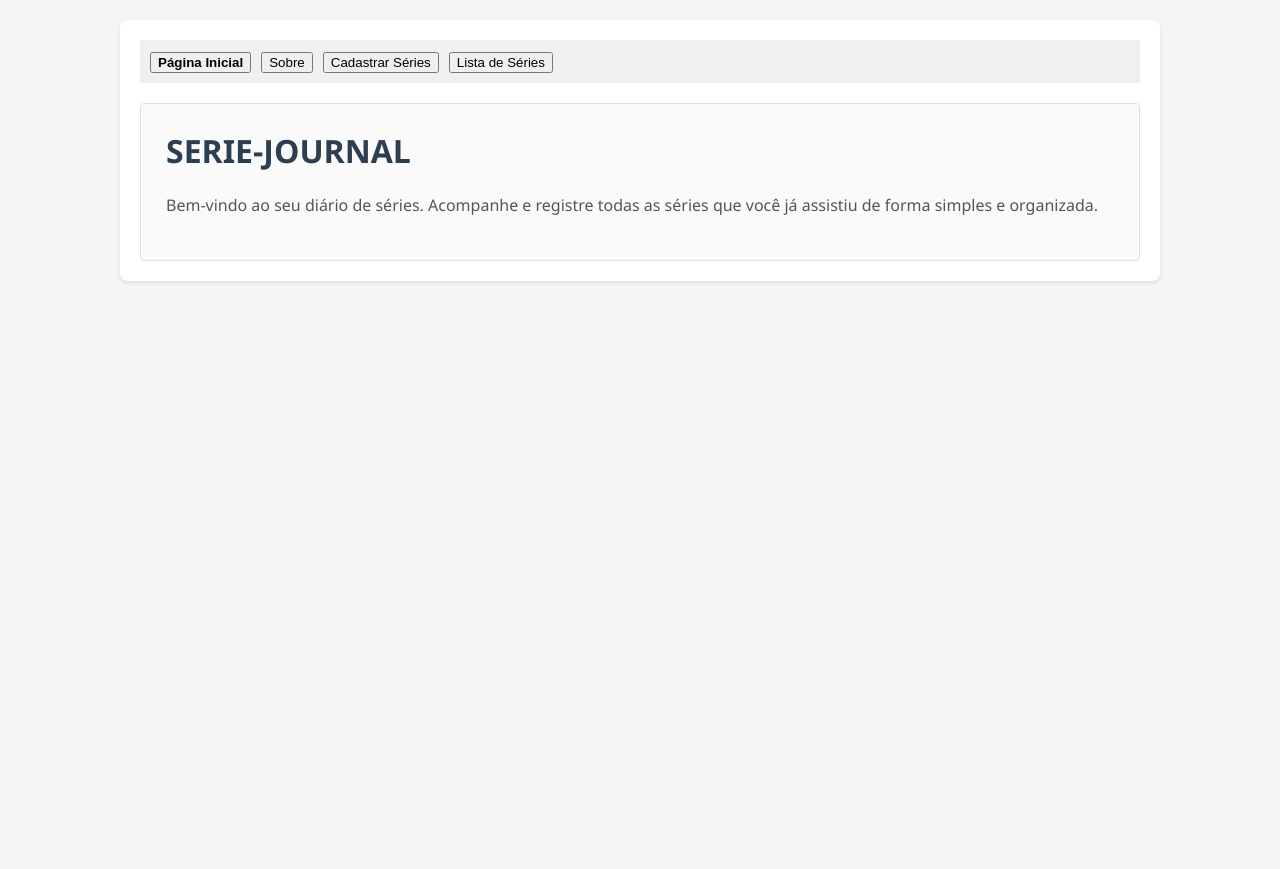
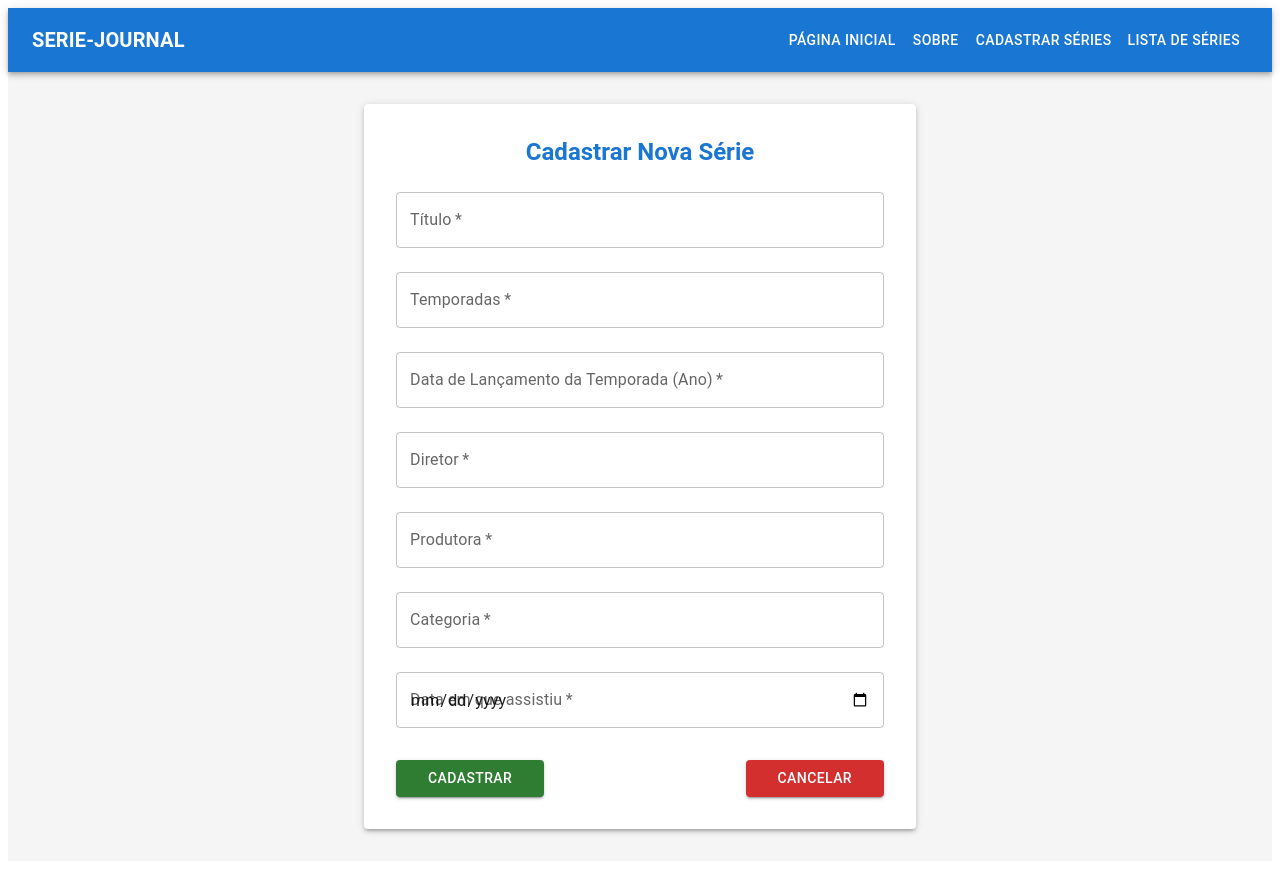
Before and after one commit to GHFacchini/serie-journal, a React (Vite) app: page /cadastrar in a window 1280 px wide. Before the commit the page ends 800 px from the top, so only its background shows below. Built offline with nearby package versions, Linux system fonts and the light colour scheme.

Commit message:
Feat: evolve SERIE-JOURNAL to Phase 2 (React Router, Axios, Material-UI)

```diff
--- a/src/App.jsx
+++ b/src/App.jsx
@@ -1,117 +1,61 @@
-import React, { useState } from 'react';
-import './App.css';
+import React from 'react';
+import { BrowserRouter as Router, Routes, Route } from 'react-router-dom';
+import { Container, Box, Typography, Paper } from '@mui/material';
 import NavBar from './components/NavBar';
 import SerieForm from './components/SerieForm';
 import SerieList from './components/SerieList';
 
+function Home() {
+  return (
+    <Container maxWidth="md" sx={{ mt: 4 }}>
+      <Paper elevation={3} sx={{ p: 4, textAlign: 'center', backgroundColor: '#fafafa' }}>
+        <Typography variant="h3" component="h1" gutterBottom color="primary">
+          SERIE-JOURNAL
+        </Typography>
+        <Typography variant="h6" color="textSecondary" paragraph>
+          Bem-vindo ao seu diário de séries. Acompanhe e registre todas as séries que você já assistiu de forma simples e organizada.
+        </Typography>
+      </Paper>
+    </Container>
+  );
+}
+
+function Sobre() {
+  return (
+    <Container maxWidth="md" sx={{ mt: 4 }}>
+      <Paper elevation={3} sx={{ p: 4, backgroundColor: '#fafafa' }}>
+        <Typography variant="h4" component="h1" gutterBottom color="primary">
+          Sobre o Projeto
+        </Typography>
+        <Typography variant="body1" paragraph>
+          Este sistema foi desenvolvido como trabalho prático para a disciplina de Desenvolvimento de Sistemas Frontend.
+        </Typography>
+        <Typography variant="body1" paragraph>
+          <strong>Objetivo:</strong> Evoluir o projeto praticando conceitos mais avançados de React:
+        </Typography>
+        <ul>
+          <li><Typography variant="body1">Roteamento SPA utilizando <code>react-router-dom</code>.</Typography></li>
+          <li><Typography variant="body1">Consumo de APIs REST utilizando a biblioteca <code>axios</code>.</Typography></li>
+          <li><Typography variant="body1">Estilização moderna e componentes ricos utilizando o framework <code>Material-UI</code>.</Typography></li>
+        </ul>
+      </Paper>
+    </Container>
+  );
+}
+
 function App() {
-  const [currentTab, setCurrentTab] = useState('home');
-  const [editingSerie, setEditingSerie] = useState(null);
-  const [series, setSeries] = useState([
-    {
-      id: 1,
-      titulo: 'Breaking Bad',
-      temporadas: 5,
-      lancamento: 2008,
-      diretor: 'Vince Gilligan',
-      produtora: 'Sony Pictures',
-      categoria: 'Drama',
-      dataAssistido: '2023-05-15'
-    },
-    {
-      id: 2,
-      titulo: 'The Office',
-      temporadas: 9,
-      lancamento: 2005,
-      diretor: 'Greg Daniels',
-      produtora: 'NBC',
-      categoria: 'Comédia',
-      dataAssistido: '2023-06-20'
-    },
-    {
-      id: 3,
-      titulo: 'Shameless',
-      temporadas: 11,
-      lancamento: 2011,
-      diretor: 'John Wells',
-      produtora: 'Warner Bros',
-      categoria: 'Comédia Dramática',
-      dataAssistido: '2023-08-10'
-    },
-    {
-      id: 4,
-      titulo: 'How I Met Your Mother',
-      temporadas: 9,
-      lancamento: 2005,
-      diretor: 'Carter Bays',
-      produtora: '20th Century Fox',
-      categoria: 'Comédia',
-      dataAssistido: '2024-02-12'
-    }
-  ]);
-
-  const adicionarSerie = (novaSerie) => {
-    const serieComId = { ...novaSerie, id: Date.now() };
-    setSeries([...series, serieComId]);
-    setCurrentTab('listar');
-  };
-
-  const editarSerie = (serieAtualizada) => {
-    setSeries(series.map(s => s.id === serieAtualizada.id ? serieAtualizada : s));
-    setEditingSerie(null);
-    setCurrentTab('listar');
-  };
-
-  const deletarSerie = (id) => {
-    setSeries(series.filter(s => s.id !== id));
-  };
-
   return (
-    <div className="app-container">
-      <NavBar
-        currentTab={currentTab}
-        setCurrentTab={setCurrentTab}
-        setEditingSerie={setEditingSerie}
-      />
-
-      <main className="content">
-        {currentTab === 'home' && (
-          <div className="tab-content">
-            <h1>SERIE-JOURNAL</h1>
-            <p>Bem-vindo ao seu diário de séries. Acompanhe e registre todas as séries que você já assistiu de forma simples e organizada.</p>
-          </div>
-        )}
-
-        {currentTab === 'sobre' && (
-          <div className="tab-content">
-            <h1>Sobre o Projeto</h1>
-            <p>Este sistema foi desenvolvido como trabalho prático para a disciplina de Desenvolvimento de Sistemas Frontend.</p>
-            <p>Objetivo: Praticar os conceitos iniciais do React, incluindo estado (useState), passagem de propriedades (props) e renderização condicional de componentes.</p>
-          </div>
-        )}
-
-        {currentTab === 'cadastrar' && (
-          <SerieForm
-            adicionarSerie={adicionarSerie}
-            editarSerie={editarSerie}
-            editingSerie={editingSerie}
-            setEditingSerie={setEditingSerie}
-            setCurrentTab={setCurrentTab}
-          />
-        )}
-
-        {currentTab === 'listar' && (
-          <SerieList
-            series={series}
-            deletarSerie={deletarSerie}
-            setEditingSerie={(serie) => {
-              setEditingSerie(serie);
-              setCurrentTab('cadastrar');
-            }}
-          />
-        )}
-      </main>
-    </div>
+    <Router>
+      <Box sx={{ flexGrow: 1, minHeight: '100vh', backgroundColor: '#f5f5f5', pb: 4 }}>
+        <NavBar />
+        <Routes>
+          <Route path="/" element={<Home />} />
+          <Route path="/sobre" element={<Sobre />} />
+          <Route path="/cadastrar" element={<SerieForm />} />
+          <Route path="/listar" element={<SerieList />} />
+        </Routes>
+      </Box>
+    </Router>
   );
 }
 
--- a/src/components/NavBar/index.jsx
+++ b/src/components/NavBar/index.jsx
@@ -1,36 +1,46 @@
 import React from 'react';
+import { Link } from 'react-router-dom';
+import { AppBar, Toolbar, Typography, Button, Box } from '@mui/material';
 
-function NavBar({ currentTab, setCurrentTab, setEditingSerie }) {
+function NavBar() {
   return (
-    <nav style={{ padding: '10px', background: '#f0f0f0', marginBottom: '20px' }}>
-      <button
-        onClick={() => setCurrentTab('home')}
-        style={{ marginRight: '10px', fontWeight: currentTab === 'home' ? 'bold' : 'normal' }}
+    <AppBar position="static" color="primary">
+      <Toolbar>
+        <Typography variant="h6" component="div" sx={{ flexGrow: 1, fontWeight: 'bold' }}>
+          SERIE-JOURNAL
+        </Typography>
+        <Box>
+          <Button
+            color="inherit"
+            component={Link}
+            to="/"
           >
             Página Inicial
-      </button>
-      <button
-        onClick={() => setCurrentTab('sobre')}
-        style={{ marginRight: '10px', fontWeight: currentTab === 'sobre' ? 'bold' : 'normal' }}
+          </Button>
+          <Button
+            color="inherit"
+            component={Link}
+            to="/sobre"
           >
             Sobre
-      </button>
-      <button
-        onClick={() => {
-          setEditingSerie(null);
-          setCurrentTab('cadastrar');
-        }}
-        style={{ marginRight: '10px', fontWeight: currentTab === 'cadastrar' ? 'bold' : 'normal' }}
+          </Button>
+          <Button
+            color="inherit"
+            component={Link}
+            to="/cadastrar"
           >
             Cadastrar Séries
-      </button>
-      <button
-        onClick={() => setCurrentTab('listar')}
-        style={{ fontWeight: currentTab === 'listar' ? 'bold' : 'normal' }}
+          </Button>
+          <Button
+            color="inherit"
+            component={Link}
+            to="/listar"
           >
             Lista de Séries
-      </button>
-    </nav>
+          </Button>
+        </Box>
+      </Toolbar>
+    </AppBar>
   );
 }
 
--- a/src/components/SerieForm/index.jsx
+++ b/src/components/SerieForm/index.jsx
@@ -1,6 +1,13 @@
 import React, { useState, useEffect } from 'react';
+import { useNavigate, useLocation } from 'react-router-dom';
+import axios from 'axios';
+import { Container, Paper, Typography, TextField, Button, Box, Alert } from '@mui/material';
 
-function SerieForm({ adicionarSerie, editarSerie, editingSerie, setEditingSerie, setCurrentTab }) {
+function SerieForm() {
+  const navigate = useNavigate();
+  const location = useLocation();
+  const editingSerie = location.state?.editingSerie || null;
+
   const [formData, setFormData] = useState({
     titulo: '',
     temporadas: '',
@@ -36,7 +43,7 @@ function SerieForm({ adicionarSerie, editarSerie, editingSerie, setEditingSerie,
     }));
   };
 
-  const handleSubmit = (e) => {
+  const handleSubmit = async (e) => {
     e.preventDefault();
     if (
       !formData.titulo ||
@@ -58,115 +65,122 @@ function SerieForm({ adicionarSerie, editarSerie, editingSerie, setEditingSerie,
       lancamento: Number(formData.lancamento)
     };
 
-    if (editingSerie) {
-      editarSerie(formattedData);
-    } else {
-      adicionarSerie(formattedData);
+    try {
+      if (editingSerie) {
+        await axios.put(`http://localhost:3001/series/${editingSerie.id}`, formattedData);
+      } else {
+        await axios.post('http://localhost:3001/series', formattedData);
+      }
+      navigate('/listar');
+    } catch (err) {
+      setError('Ocorreu um erro ao salvar a série. Verifique se o servidor API está rodando.');
+      console.error(err);
     }
   };
 
   return (
-    <div style={{ maxWidth: '500px', margin: '0 auto', padding: '20px', border: '1px solid #ccc', borderRadius: '5px' }}>
-      <h2>{editingSerie ? 'Editar Série' : 'Cadastrar Nova Série'}</h2>
+    <Container maxWidth="sm" sx={{ mt: 4 }}>
+      <Paper elevation={3} sx={{ p: 4 }}>
+        <Typography variant="h5" component="h2" gutterBottom align="center" color="primary" sx={{ fontWeight: 'bold' }}>
+          {editingSerie ? 'Editar Série' : 'Cadastrar Nova Série'}
+        </Typography>
 
-      {error && <p style={{ color: 'red', fontWeight: 'bold' }}>{error}</p>}
+        {error && (
+          <Alert severity="error" sx={{ mb: 2 }}>
+            {error}
+          </Alert>
+        )}
 
-      <form onSubmit={handleSubmit}>
-        <div style={{ marginBottom: '10px' }}>
-          <label style={{ display: 'block' }}>Título:</label>
-          <input
-            type="text"
+        <Box component="form" onSubmit={handleSubmit} noValidate sx={{ mt: 1 }}>
+          <TextField
+            margin="normal"
+            required
+            fullWidth
+            label="Título"
             name="titulo"
             value={formData.titulo}
             onChange={handleChange}
-            style={{ width: '100%', padding: '5px' }}
           />
-        </div>
-
-        <div style={{ marginBottom: '10px' }}>
-          <label style={{ display: 'block' }}>Temporadas:</label>
-          <input
+          <TextField
+            margin="normal"
+            required
+            fullWidth
+            label="Temporadas"
+            name="temporadas"
             type="number"
-            name="temporadas"
             value={formData.temporadas}
             onChange={handleChange}
-            style={{ width: '100%', padding: '5px' }}
           />
-        </div>
-
-        <div style={{ marginBottom: '10px' }}>
-          <label style={{ display: 'block' }}>Ano de Lançamento:</label>
-          <input
+          <TextField
+            margin="normal"
+            required
+            fullWidth
+            label="Data de Lançamento da Temporada (Ano)"
+            name="lancamento"
             type="number"
-            name="lancamento"
             value={formData.lancamento}
             onChange={handleChange}
-            style={{ width: '100%', padding: '5px' }}
           />
-        </div>
-
-        <div style={{ marginBottom: '10px' }}>
-          <label style={{ display: 'block' }}>Diretor:</label>
-          <input
-            type="text"
+          <TextField
+            margin="normal"
+            required
+            fullWidth
+            label="Diretor"
             name="diretor"
             value={formData.diretor}
             onChange={handleChange}
-            style={{ width: '100%', padding: '5px' }}
           />
-        </div>
-
-        <div style={{ marginBottom: '10px' }}>
-          <label style={{ display: 'block' }}>Produtora:</label>
-          <input
-            type="text"
+          <TextField
+            margin="normal"
+            required
+            fullWidth
+            label="Produtora"
             name="produtora"
             value={formData.produtora}
             onChange={handleChange}
-            style={{ width: '100%', padding: '5px' }}
           />
-        </div>
-
-        <div style={{ marginBottom: '10px' }}>
-          <label style={{ display: 'block' }}>Categoria:</label>
-          <input
-            type="text"
+          <TextField
+            margin="normal"
+            required
+            fullWidth
+            label="Categoria"
             name="categoria"
             value={formData.categoria}
             onChange={handleChange}
-            style={{ width: '100%', padding: '5px' }}
           />
-        </div>
-
-        <div style={{ marginBottom: '20px' }}>
-          <label style={{ display: 'block' }}>Data em que Assistiu:</label>
-          <input
+          <TextField
+            margin="normal"
+            required
+            fullWidth
+            label="Data em que assistiu"
+            name="dataAssistido"
             type="date"
-            name="dataAssistido"
+            InputLabelProps={{ shrink: true }}
             value={formData.dataAssistido}
             onChange={handleChange}
-            style={{ width: '100%', padding: '5px' }}
           />
-        </div>
 
-        <button type="submit" style={{ padding: '10px 15px', marginRight: '10px', background: '#4CAF50', color: 'white', border: 'none', cursor: 'pointer' }}>
-          {editingSerie ? 'Salvar Alterações' : 'Cadastrar'}
-        </button>
-
-        {editingSerie && (
-          <button
-            type="button"
-            onClick={() => {
-              setEditingSerie(null);
-              setCurrentTab('listar');
-            }}
-            style={{ padding: '10px 15px', background: '#f44336', color: 'white', border: 'none', cursor: 'pointer' }}
-          >
-            Cancelar
-          </button>
-        )}
-      </form>
-    </div>
+          <Box sx={{ display: 'flex', justifyContent: 'space-between', mt: 3 }}>
+            <Button
+              type="submit"
+              variant="contained"
+              color="success"
+              sx={{ px: 4 }}
+            >
+              {editingSerie ? 'Salvar' : 'Cadastrar'}
+            </Button>
+            <Button
+              variant="contained"
+              color="error"
+              onClick={() => navigate('/listar')}
+              sx={{ px: 4 }}
+            >
+              Cancelar
+            </Button>
+          </Box>
+        </Box>
+      </Paper>
+    </Container>
   );
 }
 
--- a/src/components/SerieList/index.jsx
+++ b/src/components/SerieList/index.jsx
@@ -1,7 +1,54 @@
-import React, { useState } from 'react';
+import React, { useState, useEffect } from 'react';
+import { useNavigate } from 'react-router-dom';
+import axios from 'axios';
+import {
+  Container,
+  Paper,
+  Typography,
+  TextField,
+  Button,
+  Table,
+  TableBody,
+  TableCell,
+  TableContainer,
+  TableHead,
+  TableRow,
+  Box,
+  Alert
+} from '@mui/material';
 
-function SerieList({ series, deletarSerie, setEditingSerie }) {
+function SerieList() {
+  const navigate = useNavigate();
+  const [series, setSeries] = useState([]);
   const [filterText, setFilterText] = useState('');
+  const [error, setError] = useState('');
+
+  const fetchSeries = async () => {
+    try {
+      const response = await axios.get('http://localhost:3001/series');
+      setSeries(response.data);
+      setError('');
+    } catch (err) {
+      setError('Erro ao carregar as séries da API. Verifique se o servidor JSON-Server está rodando na porta 3001.');
+      console.error(err);
+    }
+  };
+
+  useEffect(() => {
+    fetchSeries();
+  }, []);
+
+  const handleDelete = async (id) => {
+    if (window.confirm('Deseja realmente excluir esta série?')) {
+      try {
+        await axios.delete(`http://localhost:3001/series/${id}`);
+        setSeries(prev => prev.filter(serie => serie.id !== id));
+      } catch (err) {
+        setError('Erro ao deletar a série da API.');
+        console.error(err);
+      }
+    }
+  };
 
   const filteredSeries = series.filter(serie => {
     const term = filterText.toLowerCase();
@@ -12,68 +59,87 @@ function SerieList({ series, deletarSerie, setEditingSerie }) {
   });
 
   return (
-    <div style={{ padding: '20px' }}>
-      <h2>Lista de Séries</h2>
+    <Container maxWidth="lg" sx={{ mt: 4 }}>
+      <Paper elevation={3} sx={{ p: 4 }}>
+        <Typography variant="h4" component="h2" gutterBottom color="primary" sx={{ fontWeight: 'bold' }}>
+          Lista de Séries
+        </Typography>
 
-      <div style={{ marginBottom: '15px' }}>
-        <label style={{ marginRight: '10px', fontWeight: 'bold' }}>Filtrar por Título ou Categoria:</label>
-        <input
-          type="text"
+        {error && (
+          <Alert severity="error" sx={{ mb: 2 }}>
+            {error}
+          </Alert>
+        )}
+
+        <Box sx={{ mb: 3 }}>
+          <TextField
+            fullWidth
+            label="Filtrar por Título ou Categoria"
             placeholder="Buscar..."
             value={filterText}
             onChange={(e) => setFilterText(e.target.value)}
-          style={{ padding: '5px', width: '300px' }}
           />
-      </div>
+        </Box>
 
-      <table border="1" cellPadding="8" cellSpacing="0" style={{ width: '100%', borderCollapse: 'collapse', textAlign: 'left' }}>
-        <thead>
-          <tr style={{ backgroundColor: '#f2f2f2' }}>
-            <th>Título</th>
-            <th>Temporadas</th>
-            <th>Lançamento</th>
-            <th>Diretor</th>
-            <th>Produtora</th>
-            <th>Categoria</th>
-            <th>Data Assistido</th>
-            <th>Ações</th>
-          </tr>
-        </thead>
-        <tbody>
+        <TableContainer component={Paper} elevation={1}>
+          <Table>
+            <TableHead sx={{ backgroundColor: '#f5f5f5' }}>
+              <TableRow>
+                <TableCell sx={{ fontWeight: 'bold' }}>Título</TableCell>
+                <TableCell sx={{ fontWeight: 'bold' }}>Temporadas</TableCell>
+                <TableCell sx={{ fontWeight: 'bold' }}>Lançamento</TableCell>
+                <TableCell sx={{ fontWeight: 'bold' }}>Diretor</TableCell>
+                <TableCell sx={{ fontWeight: 'bold' }}>Produtora</TableCell>
+                <TableCell sx={{ fontWeight: 'bold' }}>Categoria</TableCell>
+                <TableCell sx={{ fontWeight: 'bold' }}>Data Assistido</TableCell>
+                <TableCell sx={{ fontWeight: 'bold', align: 'center' }}>Ações</TableCell>
+              </TableRow>
+            </TableHead>
+            <TableBody>
               {filteredSeries.length > 0 ? (
                 filteredSeries.map((serie) => (
-              <tr key={serie.id}>
-                <td>{serie.titulo}</td>
-                <td>{serie.temporadas}</td>
-                <td>{serie.lancamento}</td>
-                <td>{serie.diretor}</td>
-                <td>{serie.produtora}</td>
-                <td>{serie.categoria}</td>
-                <td>{serie.dataAssistido}</td>
-                <td>
-                  <button
-                    onClick={() => setEditingSerie(serie)}
-                    style={{ marginRight: '5px', padding: '5px 10px', cursor: 'pointer', background: '#008CBA', color: 'white', border: 'none' }}
+                  <TableRow key={serie.id} hover>
+                    <TableCell>{serie.titulo}</TableCell>
+                    <TableCell>{serie.temporadas}</TableCell>
+                    <TableCell>{serie.lancamento}</TableCell>
+                    <TableCell>{serie.diretor}</TableCell>
+                    <TableCell>{serie.produtora}</TableCell>
+                    <TableCell>{serie.categoria}</TableCell>
+                    <TableCell>{serie.dataAssistido}</TableCell>
+                    <TableCell>
+                      <Box sx={{ display: 'flex', gap: 1 }}>
+                        <Button
+                          variant="contained"
+                          color="primary"
+                          size="small"
+                          onClick={() => navigate('/cadastrar', { state: { editingSerie: serie } })}
                         >
                           Editar
-                  </button>
-                  <button
-                    onClick={() => deletarSerie(serie.id)}
-                    style={{ padding: '5px 10px', cursor: 'pointer', background: '#f44336', color: 'white', border: 'none' }}
+                        </Button>
+                        <Button
+                          variant="contained"
+                          color="error"
+                          size="small"
+                          onClick={() => handleDelete(serie.id)}
                         >
                           Excluir
-                  </button>
-                </td>
-              </tr>
+                        </Button>
+                      </Box>
+                    </TableCell>
+                  </TableRow>
                 ))
               ) : (
-            <tr>
-              <td colSpan="8" style={{ textAlign: 'center' }}>Nenhuma série encontrada.</td>
-            </tr>
+                <TableRow>
+                  <TableCell colSpan={8} align="center">
+                    Nenhuma série encontrada.
+                  </TableCell>
+                </TableRow>
               )}
-        </tbody>
-      </table>
-    </div>
+            </TableBody>
+          </Table>
+        </TableContainer>
+      </Paper>
+    </Container>
   );
 }
 
```
Lines whose indentation alone changed are shown as unchanged.
